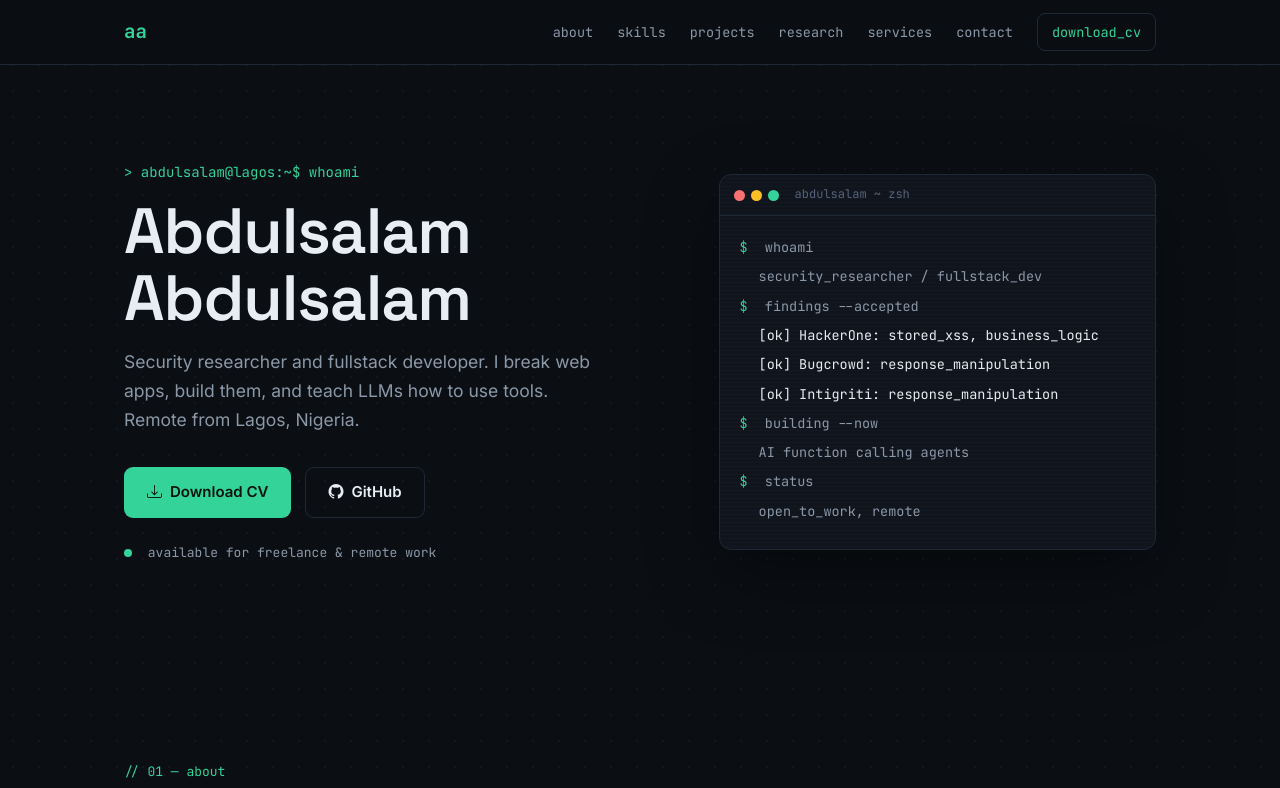
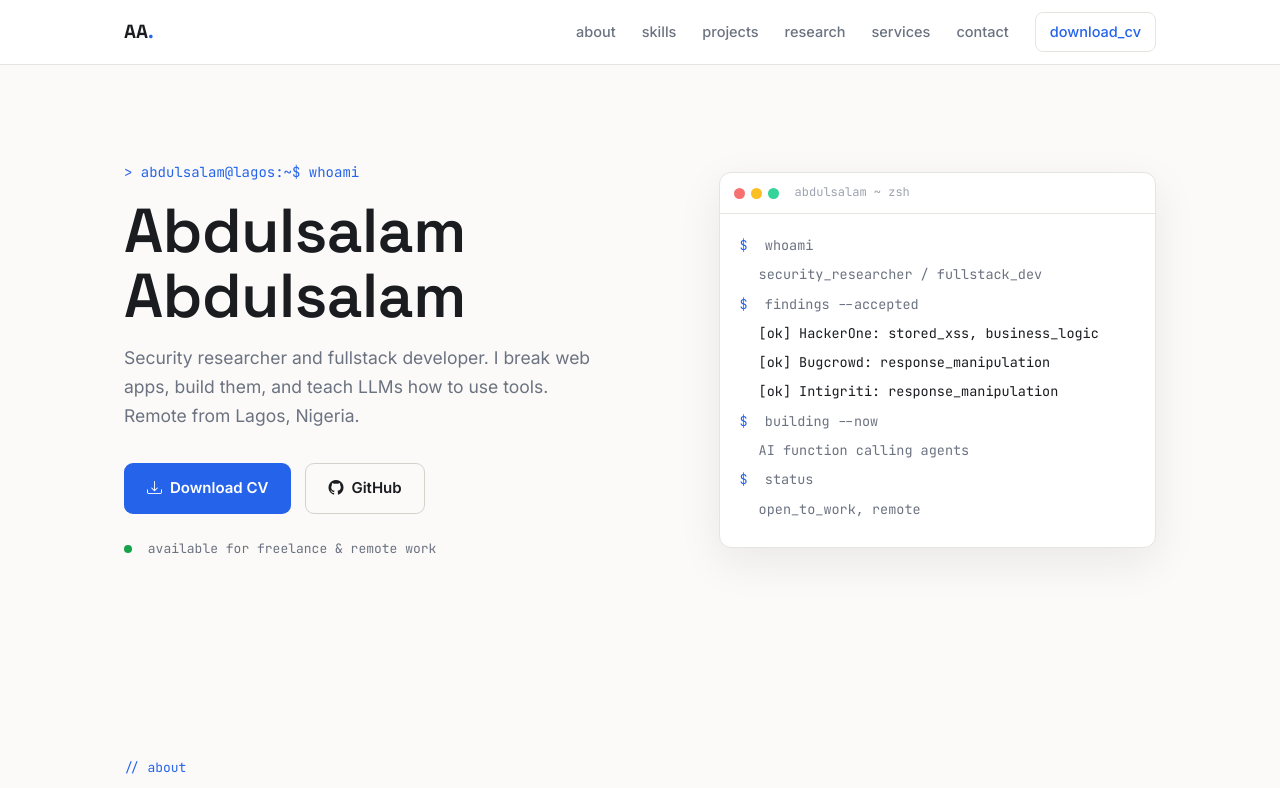
Before and after one commit to abdulsalam-create/portfolio, a plain HTML site: page index.html in a window 1280 px wide. Shown: the top 788 px of the page. Drawn offline with nearby package versions, Linux system fonts and the light colour scheme.

Commit message:
Switch to light professional theme

```diff
--- a/css/style.css
+++ b/css/style.css
@@ -1,16 +1,13 @@
 :root {
-    --bg: #0b0f14;
-    --bg-soft: #0e131b;
-    --surface: #10151d;
-    --surface-2: #151b25;
-    --border: #1e2836;
-    --ink: #e8edf3;
-    --muted: #8b98a8;
-    --accent: #34d399;
-    --accent-dim: #1f9d6b;
-    --blue: #60a5fa;
-    --red: #f87171;
-    --yellow: #fbbf24;
+    --bg: #fbfaf8;
+    --bg-soft: #f4f3f0;
+    --surface: #ffffff;
+    --border: #e6e4df;
+    --ink: #1a1c20;
+    --muted: #6b7280;
+    --accent: #2563eb;
+    --accent-dark: #1d4ed8;
+    --green: #16a34a;
     --radius: 12px;
     --maxw: 1080px;
 }
@@ -21,9 +18,7 @@ html { scroll-behavior: smooth; }
 
 body {
     font-family: "Inter", "Segoe UI", Arial, sans-serif;
-    background-color: var(--bg);
-    background-image: radial-gradient(circle, rgba(139, 152, 168, 0.07) 1px, transparent 1px);
-    background-size: 26px 26px;
+    background: var(--bg);
     color: var(--ink);
     font-size: 16px;
     line-height: 1.65;
@@ -32,34 +27,32 @@ body {
 
 .wrap { max-width: var(--maxw); margin: 0 auto; padding: 0 24px; }
 
-h1, h2, h3 { font-family: "Space Grotesk", "Inter", sans-serif; line-height: 1.15; font-weight: 600; }
-.h2 { font-size: clamp(26px, 4vw, 34px); margin-bottom: 10px; letter-spacing: -0.5px; }
+h1, h2, h3 { font-family: "Space Grotesk", "Inter", sans-serif; line-height: 1.15; font-weight: 600; letter-spacing: -0.4px; }
+.h2 { font-size: clamp(26px, 4vw, 34px); margin-bottom: 10px; }
 .overline {
     font-family: "JetBrains Mono", monospace;
     font-size: 13px; color: var(--accent); margin-bottom: 12px;
 }
 .section { padding: 88px 0; }
+.section-alt { background: var(--bg-soft); }
 .section-sub { color: var(--muted); max-width: 560px; margin-bottom: 30px; }
-.mono { font-family: "JetBrains Mono", monospace; }
-.caret { color: var(--accent); }
 
 /* Nav */
 .nav {
     position: sticky; top: 0; z-index: 50;
-    background: rgba(11, 15, 20, 0.88);
+    background: rgba(255, 255, 255, 0.92);
     backdrop-filter: blur(8px);
     border-bottom: 1px solid var(--border);
 }
 .nav-inner { display: flex; align-items: center; justify-content: space-between; height: 64px; }
-.logo { font-family: "JetBrains Mono", monospace; font-size: 19px; font-weight: 700; color: var(--accent); text-decoration: none; }
-.logo .cursor { animation: blink 1.1s steps(1) infinite; }
-.nav-links { display: flex; align-items: center; gap: 24px; }
-.nav-links a {
-    font-family: "JetBrains Mono", monospace;
-    color: var(--muted); text-decoration: none; font-size: 13.5px;
+.logo {
+    font-family: "Space Grotesk", sans-serif;
+    font-size: 19px; font-weight: 700; color: var(--ink); text-decoration: none;
 }
-.nav-links a:hover { color: var(--accent); }
-.nav-links .num { color: #3d4a5c; font-size: 11px; margin-right: 5px; }
+.logo span { color: var(--accent); }
+.nav-links { display: flex; align-items: center; gap: 26px; }
+.nav-links a { color: var(--muted); text-decoration: none; font-size: 14.5px; font-weight: 500; }
+.nav-links a:hover { color: var(--ink); }
 .nav-cta {
     color: var(--accent) !important;
     border: 1px solid var(--border); border-radius: 8px; padding: 7px 14px;
@@ -75,15 +68,13 @@ h1, h2, h3 { font-family: "Space Grotesk", "Inter", sans-serif; line-height: 1.1
     color: var(--accent); margin-bottom: 14px;
 }
 .hero h1 {
-    font-size: clamp(40px, 7vw, 64px); color: var(--ink);
-    margin-bottom: 16px; letter-spacing: -1px; line-height: 1.05;
+    font-size: clamp(40px, 7vw, 62px); color: var(--ink);
+    margin-bottom: 16px; line-height: 1.05;
 }
 .hero-sub { font-size: 17.5px; color: var(--muted); max-width: 470px; margin-bottom: 32px; }
 .hero-actions { display: flex; gap: 14px; flex-wrap: wrap; margin-bottom: 24px; }
-.hero-note {
-    font-family: "JetBrains Mono", monospace; font-size: 13px; color: var(--muted);
-}
-.dot { display: inline-block; width: 8px; height: 8px; border-radius: 50%; background: var(--accent); margin-right: 8px; }
+.hero-note { font-family: "JetBrains Mono", monospace; font-size: 13px; color: var(--muted); }
+.dot { display: inline-block; width: 8px; height: 8px; border-radius: 50%; background: var(--green); margin-right: 8px; }
 
 .btn {
     display: inline-flex; align-items: center; gap: 8px;
@@ -92,48 +83,32 @@ h1, h2, h3 { font-family: "Space Grotesk", "Inter", sans-serif; line-height: 1.1
     border: 1px solid transparent; cursor: pointer;
     transition: background .15s ease, border-color .15s ease, color .15s ease;
 }
-.btn-primary { background: var(--accent); color: #07130c; }
-.btn-primary:hover { background: var(--accent-dim); color: #07130c; }
-.btn-ghost { background: transparent; color: var(--ink); border-color: var(--border); }
+.btn-primary { background: var(--accent); color: #fff; }
+.btn-primary:hover { background: var(--accent-dark); color: #fff; }
+.btn-ghost { background: transparent; color: var(--ink); border-color: #d5d2cb; }
 .btn-ghost:hover { border-color: var(--accent); color: var(--accent); }
 
-/* Terminal */
+/* Terminal card (light console) */
 .terminal {
     background: var(--surface);
     border: 1px solid var(--border); border-radius: 12px;
     font-family: "JetBrains Mono", monospace; font-size: 13.5px;
-    box-shadow: 0 24px 70px rgba(0, 0, 0, 0.45);
-    position: relative; overflow: hidden;
-}
-.terminal::after {
-    content: "";
-    position: absolute; inset: 0; pointer-events: none;
-    background: repeating-linear-gradient(
-        to bottom,
-        transparent 0px,
-        transparent 3px,
-        rgba(139, 152, 168, 0.028) 3px,
-        rgba(139, 152, 168, 0.028) 4px
-    );
+    box-shadow: 0 14px 44px rgba(26, 28, 32, 0.08);
 }
 .terminal-bar {
     display: flex; align-items: center; gap: 6px;
     padding: 10px 14px; border-bottom: 1px solid var(--border);
 }
 .t-dot { width: 11px; height: 11px; border-radius: 50%; }
-.t-red { background: var(--red); }
-.t-yellow { background: var(--yellow); }
-.t-green { background: var(--accent); }
-.terminal-title { margin-left: 10px; color: #56637a; font-size: 12px; }
+.t-red { background: #f87171; }
+.t-yellow { background: #fbbf24; }
+.t-green { background: #34d399; }
+.terminal-title { margin-left: 10px; color: #9ca3af; font-size: 12px; }
 .terminal-body { padding: 20px; }
 .terminal-body p { margin-bottom: 7px; color: var(--muted); }
 .t-prompt { color: var(--accent); margin-right: 9px; }
-.t-out { color: #c3cdd9; padding-left: 19px; }
+.t-out { color: #374151; padding-left: 19px; }
 .t-out.ok { color: var(--ink); }
-.terminal-body .ok::first-line { color: var(--ink); }
-.t-blink .caret, .hero .caret { animation: blink 1.1s steps(1) infinite; }
-
-@keyframes blink { 50% { opacity: 0; } }
 
 /* About */
 .about-grid { display: grid; grid-template-columns: 1.2fr .8fr; gap: 56px; align-items: start; }
@@ -144,14 +119,13 @@ h1, h2, h3 { font-family: "Space Grotesk", "Inter", sans-serif; line-height: 1.1
     border-radius: var(--radius); padding: 18px;
 }
 .stat h3 {
-    font-family: "JetBrains Mono", monospace; font-size: 25px;
-    color: var(--accent); margin-bottom: 2px; font-weight: 500;
+    font-family: "JetBrains Mono", monospace; font-size: 25px; font-weight: 500;
+    color: var(--accent); margin-bottom: 2px;
 }
 .stat span { font-size: 13px; color: var(--muted); }
 .about-imgs { display: grid; grid-template-columns: 1fr 1fr; gap: 14px; }
 .about-imgs img {
     width: 100%; border-radius: var(--radius); border: 1px solid var(--border);
-    filter: saturate(0.85) contrast(1.02);
 }
 
 /* Skills */
@@ -164,10 +138,9 @@ h1, h2, h3 { font-family: "Space Grotesk", "Inter", sans-serif; line-height: 1.1
 .chip {
     background: var(--surface); border: 1px solid var(--border);
     border-radius: 999px; padding: 6px 14px;
-    font-size: 13.5px; color: var(--ink);
-    font-family: "JetBrains Mono", monospace; font-size: 12.5px;
+    font-family: "JetBrains Mono", monospace; font-size: 12.5px; color: var(--ink);
 }
-.chip:hover { border-color: var(--accent-dim); color: var(--accent); }
+.chip:hover { border-color: var(--accent); color: var(--accent); }
 
 /* Cards */
 .cards { display: grid; grid-template-columns: repeat(3, 1fr); gap: 22px; }
@@ -179,8 +152,8 @@ h1, h2, h3 { font-family: "Space Grotesk", "Inter", sans-serif; line-height: 1.1
 }
 .card:hover {
     transform: translateY(-3px);
-    border-color: #2b3b4f;
-    box-shadow: 0 14px 40px rgba(0, 0, 0, 0.35);
+    border-color: #d5d2cb;
+    box-shadow: 0 14px 36px rgba(26, 28, 32, 0.08);
 }
 .card-cover svg { display: block; width: 100%; height: auto; }
 .card-body { padding: 20px 22px; flex: 1; }
@@ -190,15 +163,15 @@ h1, h2, h3 { font-family: "Space Grotesk", "Inter", sans-serif; line-height: 1.1
 }
 .card h3 { font-size: 17.5px; margin-bottom: 8px; }
 .card p { color: var(--muted); font-size: 14.5px; margin-bottom: 12px; }
-.card-meta { font-family: "JetBrains Mono", monospace; font-size: 12px; color: #56637a; }
+.card-meta { font-family: "JetBrains Mono", monospace; font-size: 12px; color: #9ca3af; }
 .card-link {
     display: flex; align-items: center; justify-content: space-between;
     padding: 13px 22px; border-top: 1px solid var(--border);
     font-family: "JetBrains Mono", monospace;
     color: var(--accent); font-size: 13px; text-decoration: none;
 }
-.card-link:hover { color: var(--accent-dim); }
-.card-link.dead { color: #56637a; font-size: 12.5px; }
+.card-link:hover { color: var(--accent-dark); }
+.card-link.dead { color: #9ca3af; font-size: 12.5px; }
 .center-cta { text-align: center; margin-top: 36px; }
 
 /* Report log (findings) */
@@ -210,8 +183,8 @@ h1, h2, h3 { font-family: "Space Grotesk", "Inter", sans-serif; line-height: 1.1
 }
 .log-line { color: var(--muted); margin-bottom: 8px; }
 .log-entry { color: var(--ink); padding-left: 19px; margin-bottom: 8px; }
-.log-entry .ok { color: var(--accent); }
-.log-arrow { color: #56637a; }
+.log-entry .ok { color: var(--green); }
+.log-arrow { color: #9ca3af; }
 .log-impact { color: var(--muted); }
 
 /* Certs */
@@ -239,7 +212,7 @@ h1, h2, h3 { font-family: "Space Grotesk", "Inter", sans-serif; line-height: 1.1
     font-family: "JetBrains Mono", monospace; font-weight: 500;
     color: var(--ink) !important; font-size: 13.5px !important; margin-bottom: 0 !important;
 }
-.quote-by span { display: block; color: #56637a; font-size: 12px; margin-top: 2px; }
+.quote-by span { display: block; color: #9ca3af; font-size: 12px; margin-top: 2px; }
 
 /* Contact */
 .contact-wrap { text-align: center; }
@@ -268,7 +241,7 @@ h1, h2, h3 { font-family: "Space Grotesk", "Inter", sans-serif; line-height: 1.1
 /* Footer */
 .footer { border-top: 1px solid var(--border); padding: 24px 0; }
 .footer-inner { display: flex; justify-content: space-between; flex-wrap: wrap; gap: 8px; }
-.footer-inner p { color: #56637a; font-size: 12.5px; }
+.footer-inner p { font-family: "JetBrains Mono", monospace; color: #9ca3af; font-size: 12.5px; }
 
 /* Responsive */
 @media (max-width: 900px) {
@@ -277,7 +250,7 @@ h1, h2, h3 { font-family: "Space Grotesk", "Inter", sans-serif; line-height: 1.1
     .skill-groups { grid-template-columns: 1fr; }
     .nav-links {
         display: none; position: absolute; top: 64px; left: 0; right: 0;
-        background: var(--bg); border-bottom: 1px solid var(--border);
+        background: #fff; border-bottom: 1px solid var(--border);
         flex-direction: column; align-items: flex-start; gap: 0; padding: 12px 24px 18px;
     }
     .nav-links.open { display: flex; }
--- a/index.html
+++ b/index.html
@@ -18,7 +18,7 @@
     <!-- Nav -->
     <header class="nav" id="nav">
         <div class="wrap nav-inner">
-            <a class="logo" href="#home">aa<span class="cursor">_</span></a>
+            <a class="logo" href="#home">AA<span>.</span></a>
             <nav class="nav-links" id="navLinks">
                 <a href="#about">about</a>
                 <a href="#skills">skills</a>
@@ -60,7 +60,7 @@
                     <p><span class="t-prompt">$</span> building --now</p>
                     <p class="t-out">AI function calling agents</p>
                     <p><span class="t-prompt">$</span> status</p>
-                    <p class="t-out t-blink">open_to_work, remote<span class="caret">_</span></p>
+                    <p class="t-out t-blink">open_to_work, remote</p>
                 </div>
             </div>
         </div>
@@ -69,7 +69,7 @@
     <!-- About -->
     <section class="section" id="about">
         <div class="wrap">
-            <p class="overline">// 01 — about</p>
+            <p class="overline">// about</p>
             <h2 class="h2">Developer with a security brain</h2>
             <div class="about-grid">
                 <div class="about-text">
@@ -96,7 +96,7 @@
     <!-- Skills -->
     <section class="section" id="skills">
         <div class="wrap">
-            <p class="overline">// 02 — skills</p>
+            <p class="overline">// skills</p>
             <h2 class="h2">What I work with</h2>
             <div class="skill-groups">
                 <div class="skill-group">
@@ -136,7 +136,7 @@
     <!-- Projects -->
     <section class="section" id="projects">
         <div class="wrap">
-            <p class="overline">// 03 — projects</p>
+            <p class="overline">// projects</p>
             <h2 class="h2">Things I have built</h2>
             <div class="cards">
                 <div class="card">
@@ -315,7 +315,7 @@
     <!-- Security research -->
     <section class="section" id="research">
         <div class="wrap">
-            <p class="overline">// 04 — research</p>
+            <p class="overline">// research</p>
             <h2 class="h2">Validated findings</h2>
             <p class="section-sub">Reported through responsible disclosure. I hunt business logic, authorization and data integrity bugs.</p>
             <div class="report-log">
@@ -342,7 +342,7 @@
     <!-- Services -->
     <section class="section" id="services">
         <div class="wrap">
-            <p class="overline">// 05 — services</p>
+            <p class="overline">// services</p>
             <h2 class="h2">How I can help</h2>
             <div class="cards">
                 <div class="card card-service">
@@ -380,7 +380,7 @@
     <!-- Testimonials -->
     <section class="section" id="testimonials">
         <div class="wrap">
-            <p class="overline">// notes — testimonials</p>
+            <p class="overline">// testimonials</p>
             <h2 class="h2">What clients say</h2>
             <div class="cards">
                 <div class="card card-quote">
@@ -408,11 +408,11 @@
     <!-- Contact -->
     <section class="section" id="contact">
         <div class="wrap contact-wrap">
-            <p class="overline">// 06 — contact</p>
+            <p class="overline">// contact</p>
             <h2 class="h2">Let's work together</h2>
             <p class="section-sub">The fastest way to reach me is email. I usually reply within a day.</p>
             <div class="contact-card">
-                <a class="email-link" href="mailto:abdulsalamabdulsalam204@gmail.com">abdulsalamabdulsalam204@gmail.com<span class="caret">_</span></a>
+                <a class="email-link" href="mailto:abdulsalamabdulsalam204@gmail.com">abdulsalamabdulsalam204@gmail.com</a>
                 <div class="contact-links">
                     <a href="tel:+2349037900487"><i class="bi bi-telephone"></i> +234 903 790 0487</a>
                     <a href="https://github.com/abdulsalam-create" target="_blank"><i class="bi bi-github"></i> github</a>
@@ -424,7 +424,7 @@
 
     <footer class="footer">
         <div class="wrap footer-inner">
-            <p class="mono">© 2026 abdulsalam<span class="caret">_</span></p>
+            <p class="mono">© 2026 Abdulsalam Abdulsalam</p>
             <p class="mono">lagos, nigeria · est. 2022</p>
         </div>
     </footer>
```
